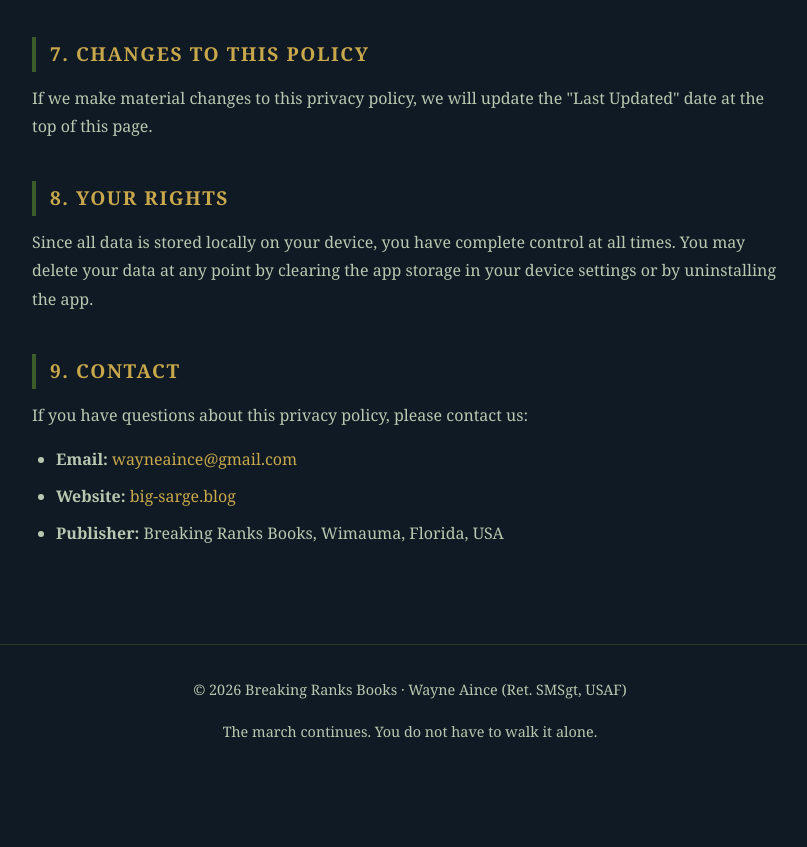
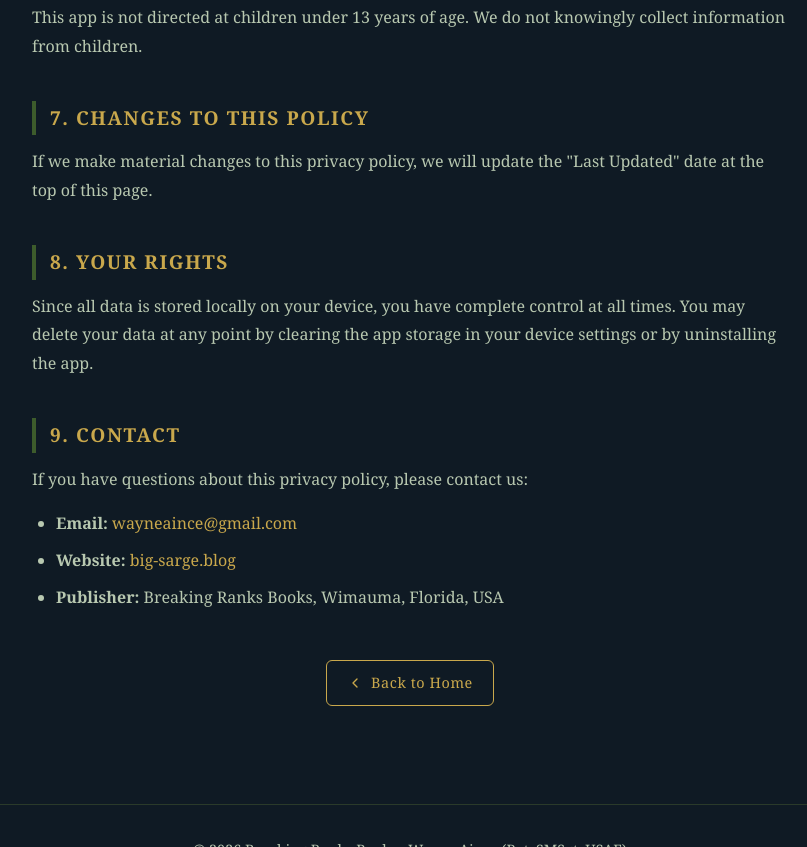
Before and after one commit to wayneaince-sys/unseen-march-pwa, a plain HTML site: page privacy-policy.html in a window 1280 px wide. Shown: the part 1953-2800 px from the top of the page, without its empty margins (230-1037 px from the left). Before the commit the page ends 2746 px from the top, so only its background shows below. Drawn offline with Linux system fonts and the light colour scheme.

Commit message:
Add top and bottom navigation buttons to privacy policy
Added navigation buttons for easier access to the home page.

```diff
--- a/privacy-policy.html
+++ b/privacy-policy.html
@@ -10,6 +10,9 @@ body{font-family:Georgia,serif;background:#0f1a24;color:#c8d4c0;line-height:1.8;
 header{background:#1a2f1a;border-bottom:3px solid #c9a84c;padding:32px 40px}
 header h1{font-size:2rem;color:#c9a84c;letter-spacing:.04em}
 header p{color:#8aab7a;margin-top:6px;font-size:.95rem}
+.nav-back{display:inline-flex;align-items:center;gap:8px;margin-bottom:18px;padding:9px 20px;background:transparent;border:1px solid #c9a84c;border-radius:6px;color:#c9a84c;font-family:Georgia,serif;font-size:.9rem;text-decoration:none;letter-spacing:.04em;transition:background .2s,color .2s}
+.nav-back:hover{background:#c9a84c;color:#0f1a24}
+.nav-back svg{width:16px;height:16px;flex-shrink:0}
 .container{max-width:820px;margin:0 auto;padding:48px 32px 80px}
 h2{color:#c9a84c;font-size:1.2rem;margin:40px 0 12px;text-transform:uppercase;letter-spacing:.08em;border-left:4px solid #3d5c2c;padding-left:14px}
 p{margin-bottom:16px;color:#b8c8b0}
@@ -20,6 +23,7 @@ li{margin-bottom:8px;color:#b8c8b0}
 .crisis-box{background:#2a1a1a;border:2px solid #8b3030;border-radius:8px;padding:20px 24px;margin:24px 0}
 .crisis-box p{color:#e8a0a0;margin:0}
 .crisis-box strong{color:#f0c0c0}
+.bottom-nav{text-align:center;margin-top:48px}
 footer{border-top:1px solid #2a3a2a;padding:32px 40px;text-align:center;color:#607060;font-size:.9rem}
 a{color:#c9a84c;text-decoration:none}
 .effective{color:#607060;font-size:.9rem;margin-bottom:32px}
@@ -31,6 +35,13 @@ a{color:#c9a84c;text-decoration:none}
 <p>PTSD Recovery Companion — Privacy Policy</p>
 </header>
 <div class="container">
+
+<!-- Top back button -->
+<a href="index.html" class="nav-back">
+  <svg xmlns="http://www.w3.org/2000/svg" viewBox="0 0 24 24" fill="none" stroke="currentColor" stroke-width="2" stroke-linecap="round" stroke-linejoin="round"><polyline points="15 18 9 12 15 6"/></svg>
+  Back to Home
+</a>
+
 <p class="effective">Effective Date: April 10, 2026 &nbsp;·&nbsp; Last Updated: April 10, 2026</p>
 <div class="highlight">
 <p><strong>Plain language summary:</strong> The Unseen March stores your journal entries, mood logs, and grounding preferences on your device only. We do not collect, transmit, sell, or share your personal data with any third party. No account is required. No data leaves your device.</p>
@@ -77,6 +88,15 @@ a{color:#c9a84c;text-decoration:none}
 <li><strong>Website:</strong> <a href="https://big-sarge.blog" target="_blank">big-sarge.blog</a></li>
 <li><strong>Publisher:</strong> Breaking Ranks Books, Wimauma, Florida, USA</li>
 </ul>
+
+<!-- Bottom back button -->
+<div class="bottom-nav">
+  <a href="index.html" class="nav-back">
+    <svg xmlns="http://www.w3.org/2000/svg" viewBox="0 0 24 24" fill="none" stroke="currentColor" stroke-width="2" stroke-linecap="round" stroke-linejoin="round"><polyline points="15 18 9 12 15 6"/></svg>
+    Back to Home
+  </a>
+</div>
+
 </div>
 <footer>
 <p>© 2026 Breaking Ranks Books · Wayne Aince (Ret. SMSgt, USAF)</p>
```
